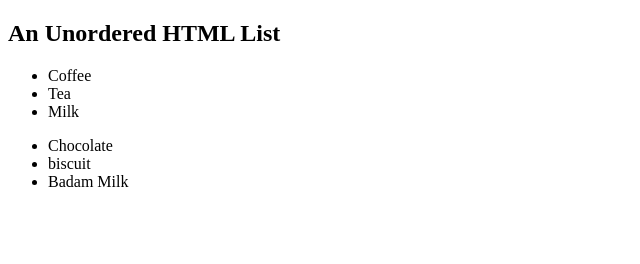
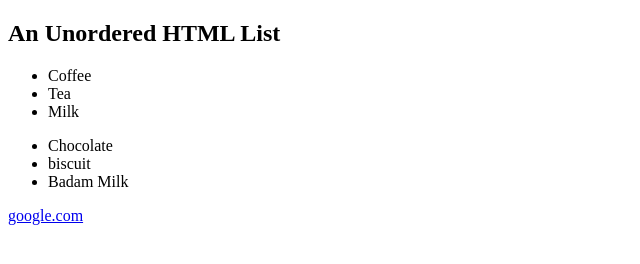
Before and after one commit to vinaydevops81/git-tags, a plain HTML site: page index.html in a window 1280 px wide. Shown: the whole page, without its empty margins (0-640 px from the left). Drawn offline with Linux system fonts and the light colour scheme.

Commit message:
added link

```diff
--- a/index.html
+++ b/index.html
@@ -15,7 +15,7 @@
   <li>Badam Milk</li>
 </ul>
 
-
+<p> <a href="https://abc.com">google.com </a>   </p>
 
 </body>
 </html>
```
